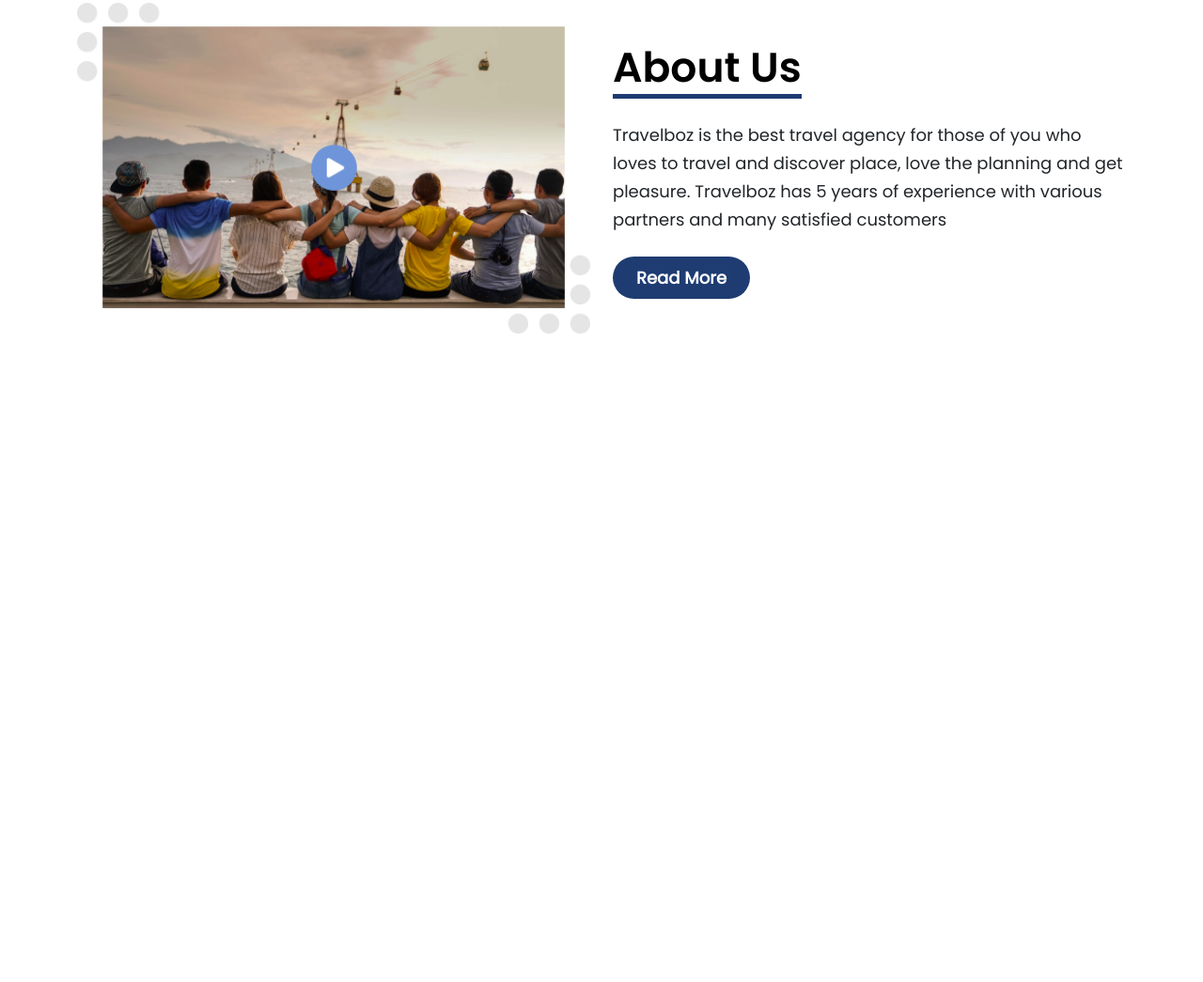
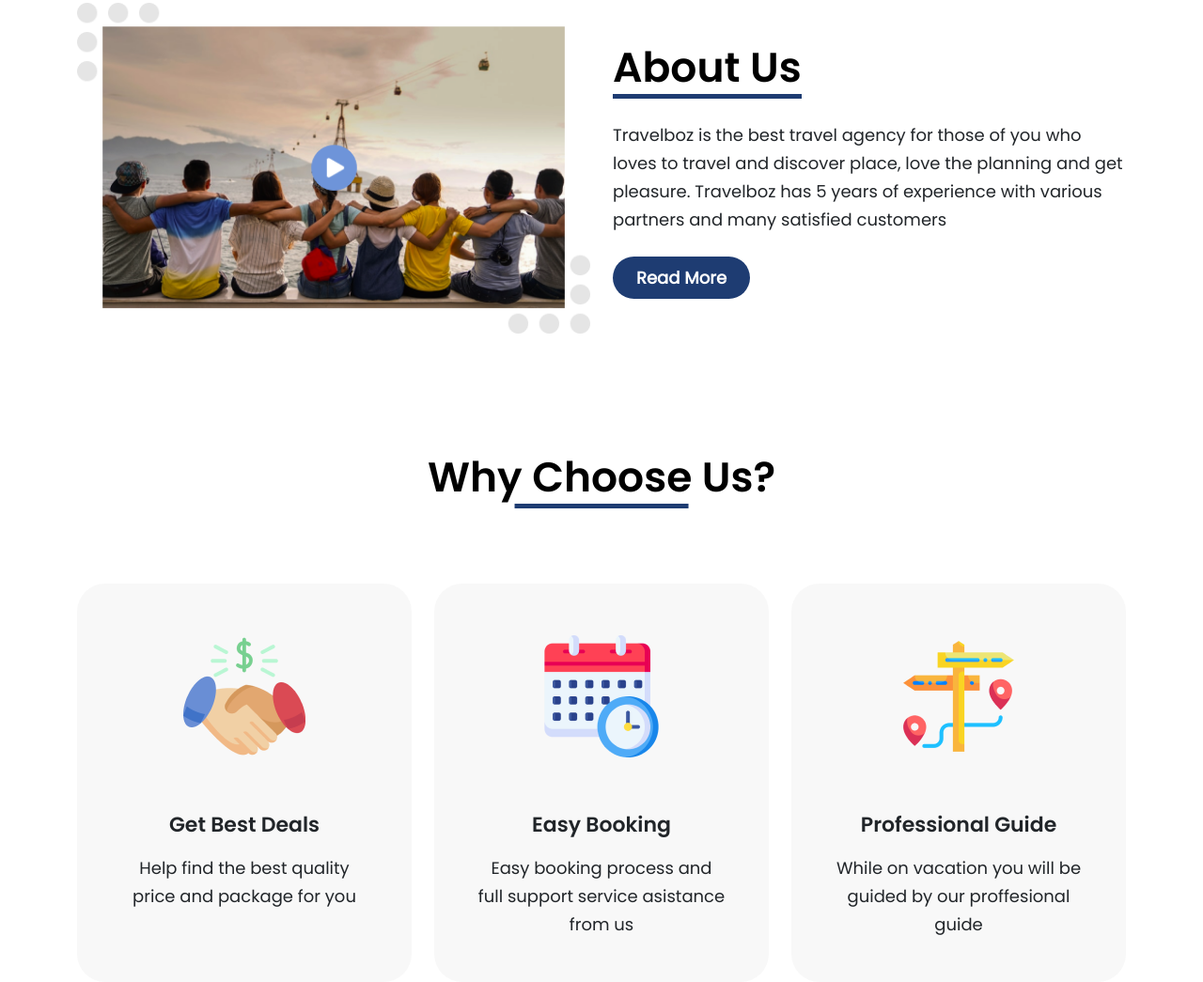
Before and after one commit to putraprdn/travelboz, a plain HTML site: page index.html in a window 1280 px wide. Shown: the part 1072-2117 px from the top of the page at 94% size. Before the commit the page ends 1547 px from the top, so only its background shows below. Drawn offline with nearby package versions, Linux system fonts and the light colour scheme; files whose address does not match are found by name.

Commit message:
feat(putra): create why us section

```diff
--- a/index.html
+++ b/index.html
@@ -145,9 +145,11 @@
 				<div class="container">
 					<div class="row">
 						<div class="col-md-6">
-                            <img src="./public/images/about us.png" alt="">
-                        </div>
-						<div class="col-md-6 d-flex flex-column justify-content-center">
+							<img src="./public/images/about us.png" alt="" />
+						</div>
+						<div
+							class="col-md-6 d-flex flex-column justify-content-center"
+						>
 							<h3
 								class="about-us__title title d-flex flex-column"
 							>
@@ -160,7 +162,66 @@
 								years of experience with various partners and
 								many satisfied customers
 							</p>
-							<button class="btn btn-info rounded-pill px-4 py-2">Read More</button>
+							<button class="btn btn-info rounded-pill px-4 py-2">
+								Read More
+							</button>
+						</div>
+					</div>
+				</div>
+			</section>
+
+			<section class="why-us">
+				<div class="container">
+					<h3 class="title why-us__title text-center mx-auto">
+						Why Choose Us?
+					</h3>
+					<div class="row justify-content-between">
+						<div class="col-md-4">
+							<div class="why-us__card card align-items-center">
+								<img
+									src="./public/images/card 1.png"
+									class="why-us__img card-img-top"
+								/>
+								<div class="card-body text-center">
+									<h5 class="card-title">Get Best Deals</h5>
+									<p class="card-text">
+										Help find the best quality price and
+										package for you
+									</p>
+								</div>
+							</div>
+						</div>
+						<div class="col-md-4">
+							<div class="why-us__card card align-items-center">
+								<img
+									src="./public/images/card 2.png"
+									class="why-us__img card-img-top"
+								/>
+								<div class="card-body text-center">
+									<h5 class="card-title">Easy Booking</h5>
+									<p class="card-text">
+										Easy booking process and full support
+										service asistance from us
+									</p>
+								</div>
+							</div>
+						</div>
+						<div class="col-md-4">
+							<div class="why-us__card card align-items-center">
+								<img
+									src="./public/images/card 3.png"
+									class="why-us__img card-img-top"
+								/>
+								<div class="card-body text-center">
+									<h5 class="card-title">
+										Professional Guide
+									</h5>
+									<p class="card-text">
+										While on vacation you will be guided by
+										our proffesional guide
+									</p>
+								</div>
+							</div>
 						</div>
 					</div>
 				</div>
--- a/public/css/style.css
+++ b/public/css/style.css
@@ -173,6 +173,55 @@ body {
 	bottom: 0;
 }
 
+.why-us .card {
+	padding: 55px 30px 30px;
+	width: 100%;
+	max-width: 360px;
+	height: 100%;
+	max-height: 430px;
+}
+
+.why-us__title {
+	width: fit-content;
+	position: relative;
+	margin-bottom: 80px;
+}
+
+.why-us__img {
+	max-width: 130px;
+	max-height: 130px;
+}
+
+.why-us__title::after {
+	content: "";
+	position: absolute;
+	height: 5px;
+	width: 50%;
+	background-color: var(--navy-blue);
+	bottom: 0;
+	left: 0;
+	transform: translateX(50%);
+}
+
+.why-us__card {
+	background-color: var(--creamy);
+	border-radius: 30px;
+	border: none;
+}
+
+.why-us .card-title {
+	font-family: "Poppins-SemiBold";
+	font-weight: 700;
+	font-size: 22px;
+	line-height: 33px;
+	margin: 39px 0 15px;
+}
+
+.why-us .card-text {
+	font-size: 18px;
+	line-height: 30px;
+}
+
 /* font size */
 .fs-30 {
 	font-size: 30px;
```
Lines whose indentation alone changed are shown as unchanged.
